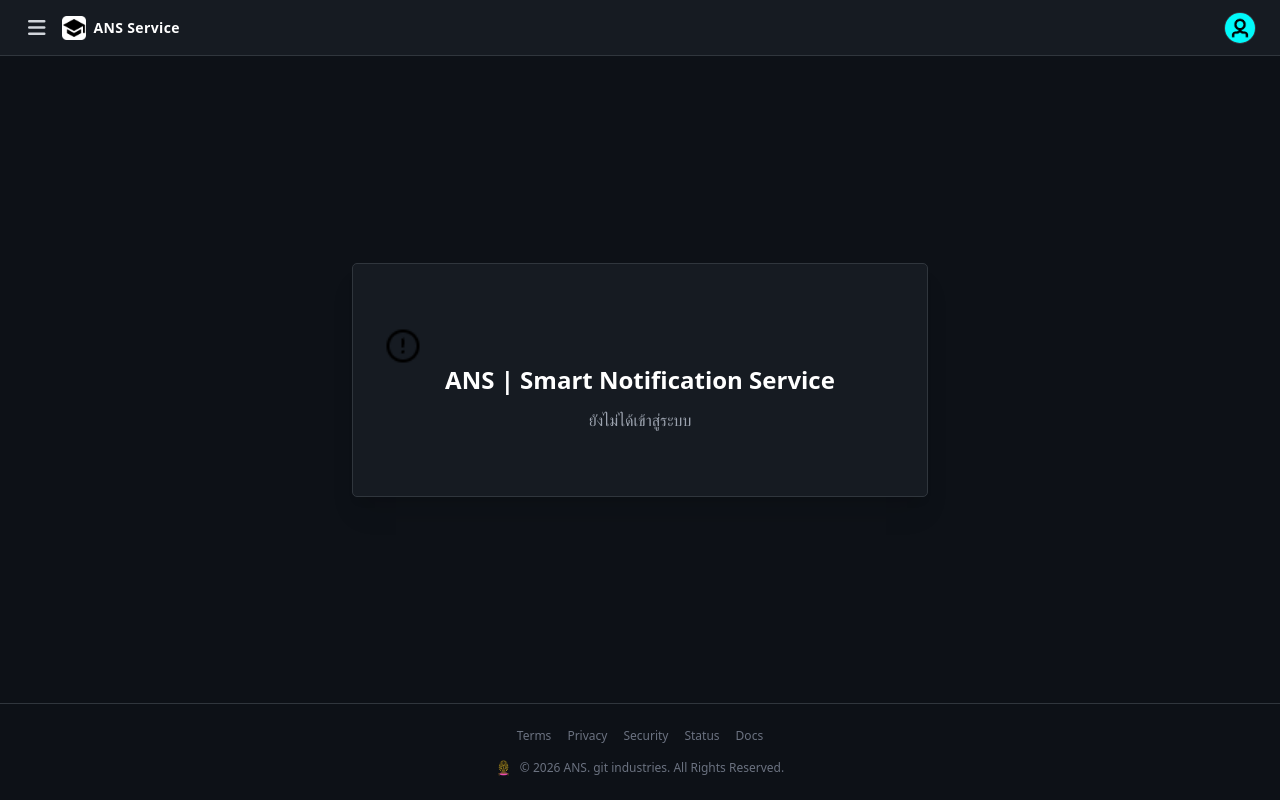
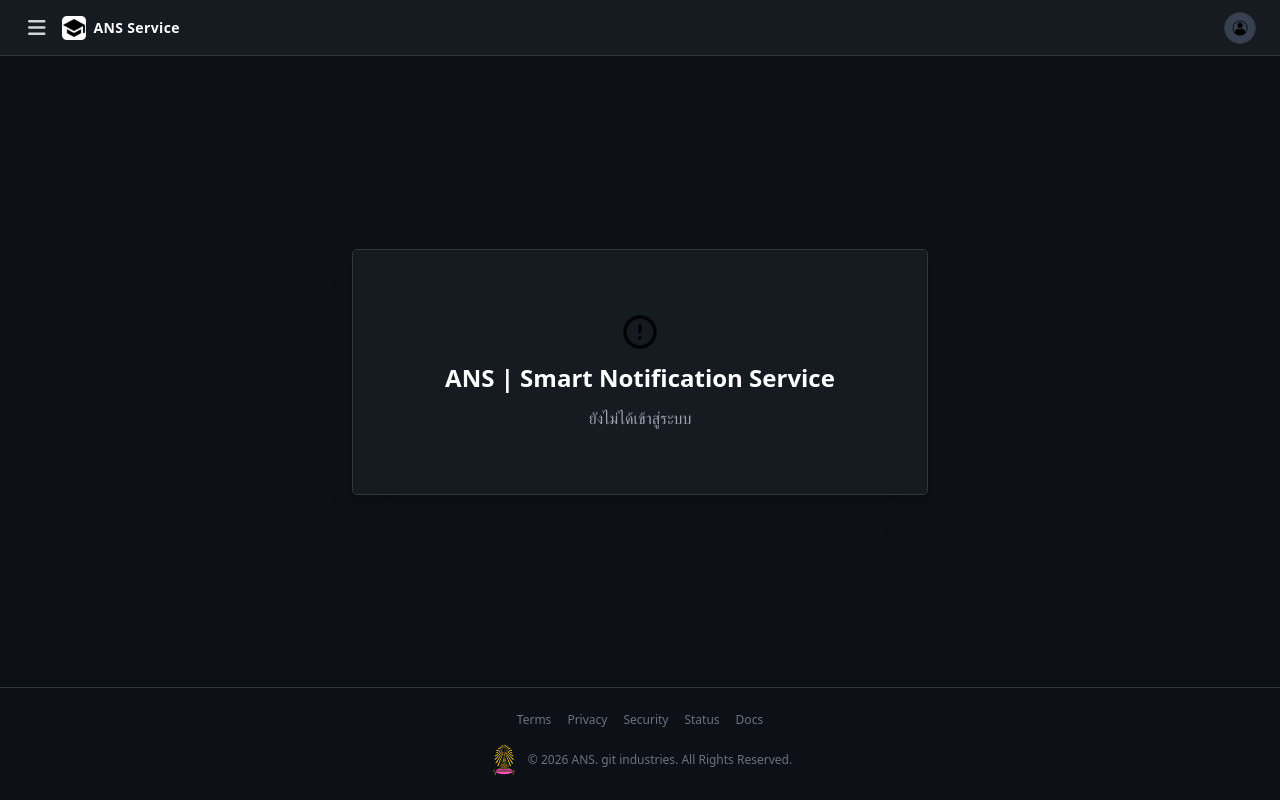
Before and after one commit to John-loercol/storage-file, a plain HTML site: page ans-frontend/index.html in a window 1280 px wide. Drawn offline with nearby package versions, Linux system fonts and the light colour scheme; no server answers.

Commit message:
Update frontend assets and README

```diff
--- a/ans-frontend/index.html
+++ b/ans-frontend/index.html
@@ -50,7 +50,7 @@
         <!-- รูปโปรไฟล์มุมขวาบน -->
         <div class="flex items-center space-x-3">
             <div id="user-profile" class="relative">
-                <img id="avatar-img" src="./assets/image/icon-profile-No-found©-2026-git-industries-inc.png.png" alt="Profile" class="w-8 h-8 rounded-full border border-githubBorder cursor-pointer bg-gray-700 object-cover">
+                <img id="avatar-img" src="./assets/image/icon-profile-No-found2.png" alt="Profile" class="w-8 h-8 rounded-full border border-githubBorder cursor-pointer bg-gray-700 object-cover">
             </div>
         </div>
     </header>
@@ -69,7 +69,7 @@
                 </button>
             </div>
 
-            <!-- รายการเมนูสไตล์ GitHub (ฟอนต์เล็ก ตัวหนาขึ้นเฉพาะตัวที่เลือก พร้อมไอคอนครบถ้วน) -->
+            <!-- รายการเมนูสไตล์ GitHub -->
             <nav class="mt-2 space-y-0.5 sidebar-font">
                 <a href="#" onclick="switchTab('dashboard')" id="nav-dashboard" class="flex items-center space-x-3 px-2.5 py-1.5 rounded-[5px] hover:bg-gray-800/60 text-gray-300 hover:text-white transition">
                     <i class="fa-solid fa-chart-line w-4 text-center"></i>
@@ -102,7 +102,7 @@
             </nav>
         </div>
         <div class="text-[10px] text-gray-500 text-center pt-4 pb-1">
-            ANS Service v1.0.0
+            ANS Service v.0.0.1
         </div>
     </aside>
 
@@ -112,12 +112,13 @@
 
             <!-- Tab: Dashboard -->
             <div id="tab-dashboard" class="space-y-4">
-                <div id="dashboard-content" class="text-center py-8">
+                <!-- แก้ไขให้รูปภาพและเนื้อหาอยู่ตรงกลางสมบูรณ์ -->
+                <div id="dashboard-content" class="flex flex-col items-center justify-center text-center py-8 space-y-3">
                     <div>
                         <img src="./assets/image/warning-icon.png" alt="WNLOGIN" class="w-9 h-9 object-contain">
                     </div>
                     <h1 class="text-2xl font-bold text-white">ANS | Smart Notification Service</h1>
-                    <p id="dashboard-status" class="text-gray-400 mt-3">กำลังตรวจสอบสถานะการเข้าสู่ระบบ...</p>
+                    <p id="dashboard-status" class="text-gray-400 mt-1">กำลังตรวจสอบสถานะการเข้าสู่ระบบ...</p>
                 </div>
             </div>
 
@@ -128,9 +129,12 @@
 
             <!-- Tab: Login -->
             <div id="tab-login" class="space-y-4 text-center hidden">
-                <div class="text-5xl">🎓</div>
+                <!-- เปลี่ยนจากไอคอนหมวกเป็นรูปโปรไฟล์ที่ซิงค์กับมุมขวาบน -->
+                <div class="flex justify-center">
+                    <img id="login-avatar-img" src="./assets/image/icon-profile-No-found2.png" alt="Login Profile" class="w-16 h-16 rounded-full border-2 border-githubBorder bg-gray-700 object-cover shadow-md">
+                </div>
                 <h2 class="text-2xl font-bold text-white">เข้าสู่ระบบ</h2>
-                <p id="login-status" class="text-gray-400">เข้าสู่ระบบด้วยบัญชี Discord ของคุณ</p>
+                <p id="login-status" class="text-gray-400">เข้าสู่ระบบด้วยบัญชี Discord</p>
                 <a id="discord-login"
    href="/auth/discord" class="inline-flex items-center justify-center gap-2 bg-indigo-600 hover:bg-indigo-500 text-white font-semibold px-6 py-3 rounded-[5px] transition">
                     <i class="fa-brands fa-discord"></i>
@@ -157,15 +161,13 @@
             <a href="#" class="hover:underline">Docs</a>
         </div>
         <div class="flex items-center justify-center space-x-2 pt-2">
-            <img src="./assets/image/©-TUP.png" alt="Footer Logo" class="w-4 h-4 object-contain">
+            <img src="./assets/image/©-TUP.png" alt="Footer Logo" class="w-8 h-8 object-contain">
             <span>© 2026 ANS. git industries. All Rights Reserved.</span>
         </div>
     </footer>
 
     <!-- JavaScript ควบคุมระบบ -->
     <script>
-        // Backend URL ของ Render — Cookie session เป็นของโดเมนนี้
-        const BACKEND_URL = '';
 
         const menuBtn = document.getElementById('menu-btn');
         const closeSidebar = document.getElementById('close-sidebar');
@@ -177,6 +179,7 @@
         const logoutBtn = document.getElementById('logout-btn');
         const navLoginText = document.getElementById('nav-login-text');
         const avatarImg = document.getElementById('avatar-img');
+        const loginAvatarImg = document.getElementById('login-avatar-img'); // อ้างอิงรูปโปรไฟล์ในหน้า Login เพิ่มเติม
 
         function openSidebar() {
             sidebar.classList.remove('-translate-x-full');
@@ -227,7 +230,9 @@
             discordLogin.classList.remove('hidden');
             logoutBtn.classList.add('hidden');
             dashboardStatus.textContent = 'ยังไม่ได้เข้าสู่ระบบ';
-            avatarImg.src = './assets/image/icon-profile-No-found©-2026-git-industries-inc.png.png';
+            const defaultImg = './assets/image/icon-profile-No-found2.png';
+            avatarImg.src = defaultImg;
+            if (loginAvatarImg) loginAvatarImg.src = defaultImg; // เปลี่ยนรูปล็อกอินกลับเป็นค่าเริ่มต้นด้วย
         }
 
         function setLoggedIn(user) {
@@ -238,15 +243,13 @@
             logoutBtn.classList.remove('hidden');
             dashboardStatus.textContent = 'เข้าสู่ระบบแล้วในชื่อ ' + displayName;
 
-            if (user.discord_id) {
-                // Discord CDN ไม่ต้องใช้ token และใช้ ID เป็นตัวระบุ avatar ได้เมื่อมี avatar hash
-                // Backend ตอนนี้ส่งเฉพาะข้อมูลที่ปลอดภัย จึงคง fallback ไว้ก่อน
-            }
+            // หากมีรูปโปรไฟล์ดิสคอร์ดหรืออวตาร สามารถอัปเดต URL ของรูปได้ตรงนี้ (ถ้ามีการส่งค่า avatar มาจาก backend)
+            // ตัวอย่างเช่น: if (user.avatar_url) { avatarImg.src = user.avatar_url; loginAvatarImg.src = user.avatar_url; }
         }
 
         async function checkSession() {
             try {
-                const response = await fetch(BACKEND_URL + '/api/me', {
+                const response = await fetch('/api/me', {
                     method: 'GET',
                     credentials: 'include',
                     cache: 'no-store'
@@ -271,9 +274,9 @@
             logoutBtn.disabled = true;
             try {
                 await fetch('/auth/logout', {
-    method: 'POST',
-    credentials: 'include'
-});
+                    method: 'POST',
+                    credentials: 'include'
+                });
             } catch (error) {
                 console.error('Logout failed:', error);
             } finally {
@@ -283,8 +286,6 @@
             }
         });
 
-        // หลัง OAuth callback Backend จะ redirect กลับมาพร้อม ?login=success
-        // ไม่เก็บ token ใน localStorage และไม่อ่าน token จาก URL
         const params = new URLSearchParams(window.location.search);
         if (params.get('login') === 'success') {
             window.history.replaceState({}, document.title, window.location.pathname);
```
Also changed, not shown: README.md, ans-frontend/assets/image/icon-profile-No-found1.png (renamed from ans-frontend/assets/image/icon-profile-No-found©-2026-git-industries-inc.png.png), ans-frontend/assets/image/icon-profile-No-found2.png (added).
